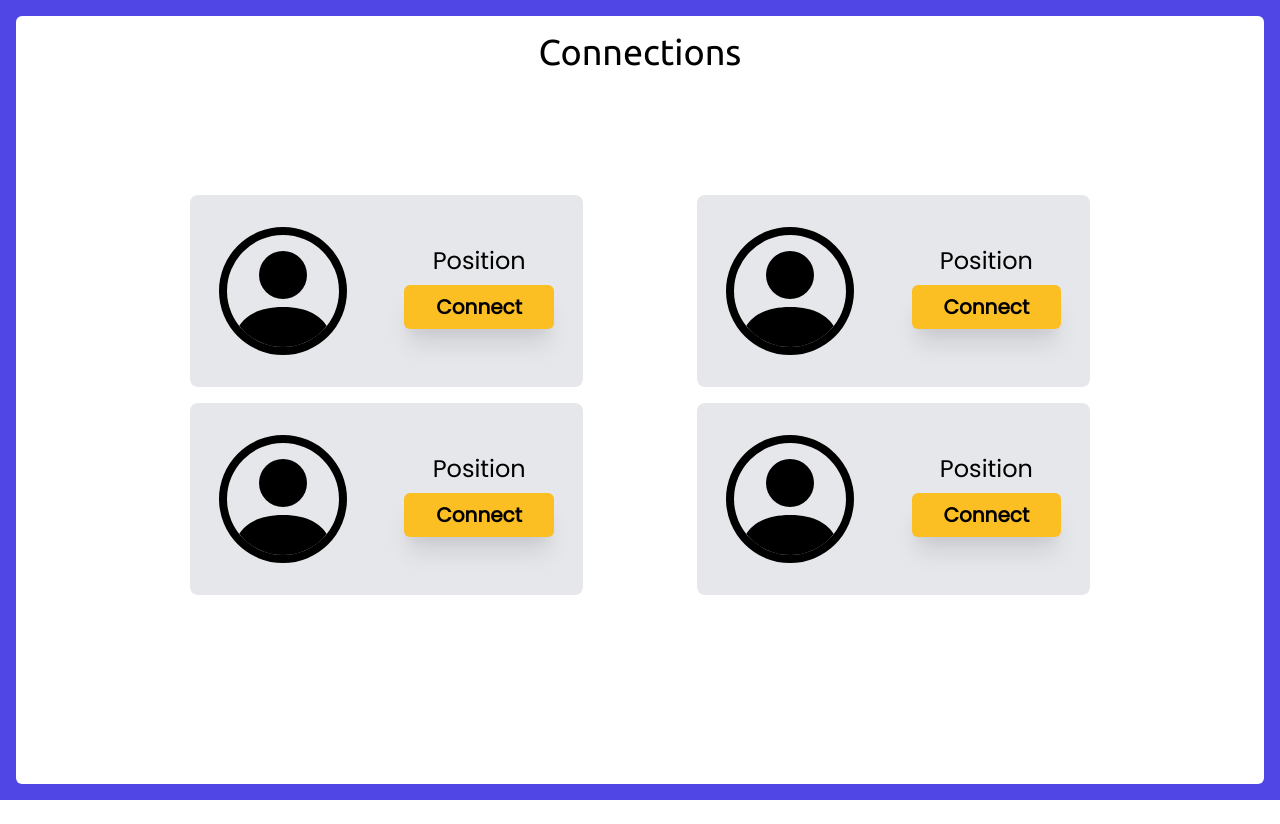
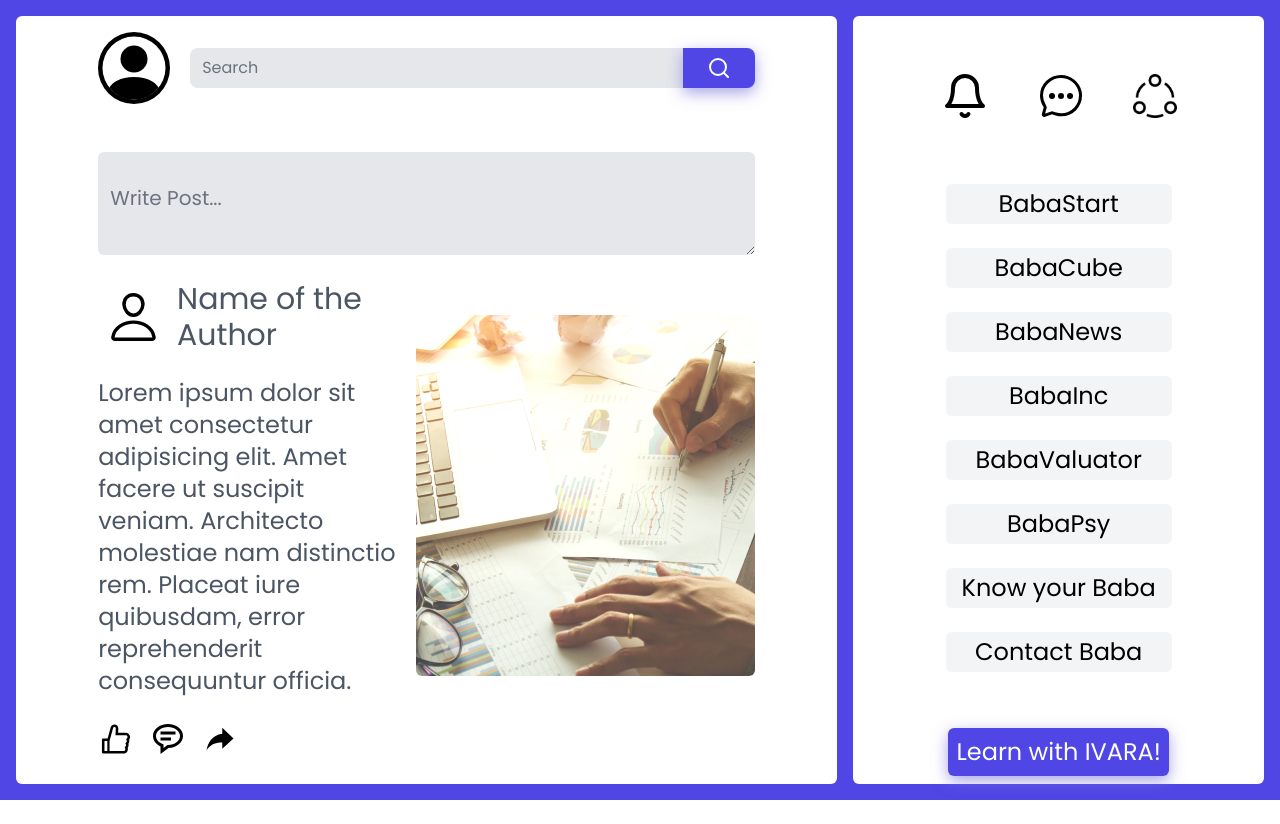
Before and after one commit to IVARA-Application/IV-WEB-FRONTEND-TEAM-MentorBABA, a React (Create React App) app in the folder client/: page / in a window 1280 px wide. Before the commit the page ends 800 px from the top, so only its background shows below. Built offline with nearby package versions, Linux system fonts and the light colour scheme.

Commit message:
made minute changes

```diff
--- a/client/src/Components/ChatBox/Chatbox.js
+++ b/client/src/Components/ChatBox/Chatbox.js
@@ -8,8 +8,8 @@ import { BsPeopleCircle } from "react-icons/bs";
 
 function Chatbox() {
   return (
-    <div className="bg-gray-600">
-      <div className="Chatbox-container flex gap-2 p-2 h-screen">
+    <div className="bg-indigo-400">
+      <div className="Chatbox-container flex gap-2 p-4 h-screen">
         {/* Left Side */}
         <div className="bg-gray-200 hidden md:block left-side-chatbox w-2/5 rounded-md overflow-y-auto">
           <div className="left-top-bar bg-white border-b-2 border-gray-400 p-2 py-4 flex items-center justify-between">
--- a/client/src/Components/ChatBox/DashBoard.js
+++ b/client/src/Components/ChatBox/DashBoard.js
@@ -12,7 +12,7 @@ import plcehld from "../../img/placeholder.png";
 function DashBoard() {
   return (
     <div className="bg-indigo-600">
-      <div className="flex p-2 gap-2 items-center justify-center h-screen">
+      <div className="flex p-4 gap-4 items-center justify-center h-screen">
         {/* left side */}
         <div className="md:w-4/5 bg-white flex flex-col rounded-md h-full">
           <div className="flex py-4 gap-5 md:w-4/5 mx-auto">
@@ -25,7 +25,7 @@ function DashBoard() {
                 id=""
                 className="w-full rounded-l-lg bg-gray-200"
               />
-              <button className="px-6 rounded-r-lg">
+              <button className="px-6 rounded-r-lg bg-indigo-600">
                 <Ficons.FiSearch className="text-2xl text-white" />
               </button>
             </div>
@@ -108,8 +108,8 @@ function DashBoard() {
             </div>
             {/* Bottom button */}
             <div className="my-8">
-              <button className="text-white my-12 px-2 rounded-md py-2 text-2xl">
-                Learn with IVARA
+              <button className="text-white my-12 px-2 bg-indigo-600 rounded-md py-2 text-2xl">
+                Learn with IVARA!
               </button>
             </div>
           </div>
--- a/client/src/Components/HomeRoute/index.js
+++ b/client/src/Components/HomeRoute/index.js
@@ -13,7 +13,7 @@ import BabaPsy from "./BabaPsy";
 import BabaNews from "./BabaNews";
 import Footer from "./Footer";
 import NavBar from "./NavBar";
-import ChatBox from "../ChatBox/Connections";
+import ChatBox from "../ChatBox/DashBoard";
 
 function HomeComp() {
   return (
```
